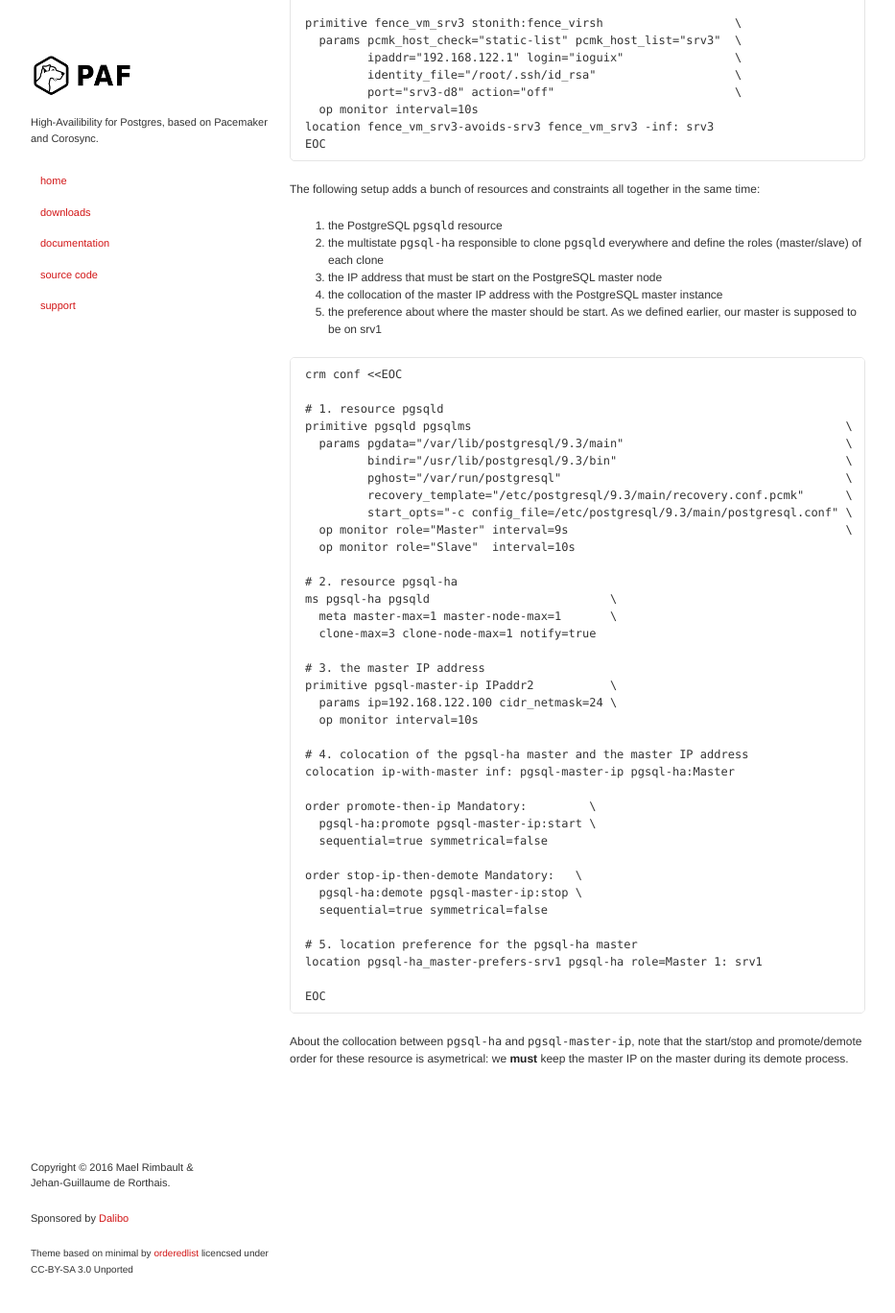
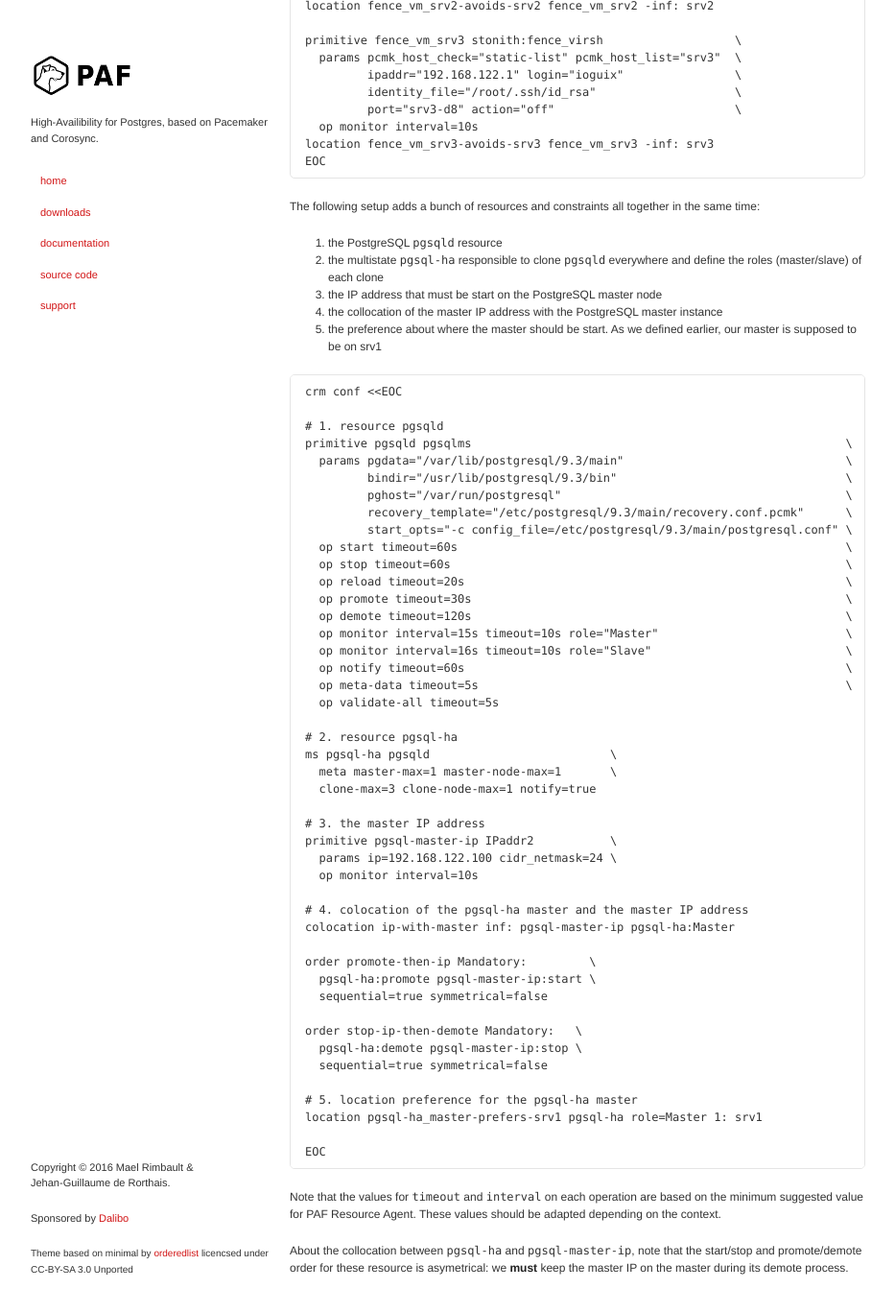
Before and after one commit to ClusterLabs/PAF, a Jekyll site: the page built from Quick_Start-Debian-8.md, in a window 1280 px wide and 1400 px high, scrolled down 5620 px. Shown: the top 1368 px of the window at 96% size, without its empty margins (173-1106 px from the left). Built offline with Jekyll 4.4.1, drawn with Linux system fonts in a browser that asks for light colours; some of the changed text lies outside the part shown.

Commit message:
Adapt the Quickstarts to set appropriate timeouts

````diff
--- a/Quick_Start-Debian-8.md
+++ b/Quick_Start-Debian-8.md
@@ -185,7 +185,7 @@ is the first service to setup to be able to build your cluster on top of it.
 
 The cluster configuration client `crm` is supposed to be able to take care of
 this, but this feature was broken when this tutorial was written (See
-https://bugs.debian.org/cgi-bin/bugreport.cgi?bug=819545).
+[the related bug report] (https://bugs.debian.org/cgi-bin/bugreport.cgi?bug=819545)).
 
 So here is the content of the `/etc/corosync/corosync.conf` file suitable to
 the cluster as we described it so far:
@@ -371,8 +371,16 @@ primitive pgsqld pgsqlms                                                      \
          pghost="/var/run/postgresql"                                         \
          recovery_template="/etc/postgresql/9.3/main/recovery.conf.pcmk"      \
          start_opts="-c config_file=/etc/postgresql/9.3/main/postgresql.conf" \
-  op monitor role="Master" interval=9s                                        \
-  op monitor role="Slave"  interval=10s
+  op start timeout=60s                                                        \
+  op stop timeout=60s                                                         \
+  op reload timeout=20s                                                       \
+  op promote timeout=30s                                                      \
+  op demote timeout=120s                                                      \
+  op monitor interval=15s timeout=10s role="Master"                           \
+  op monitor interval=16s timeout=10s role="Slave"                            \
+  op notify timeout=60s                                                       \
+  op meta-data timeout=5s                                                     \
+  op validate-all timeout=5s
 
 # 2. resource pgsql-ha
 ms pgsql-ha pgsqld                          \
@@ -401,6 +409,13 @@ location pgsql-ha_master-prefers-srv1 pgsql-ha role=Master 1: srv1
 EOC
 ```
 
+Note that the values for `timeout` and `interval` on each operation are based
+on the minimum suggested value for PAF Resource Agent.
+These values should be adapted depending on the context.
+
+
+
+
 About the collocation between `pgsql-ha` and `pgsql-master-ip`, note that the
 start/stop and promote/demote order for these resource is asymetrical: we
 __must__ keep the master IP on the master during its demote process.
````
Also changed, not shown: Quick_Start-CentOS-6.md (+14 -2 lines), Quick_Start-CentOS-7.md (+14 -2 lines).
